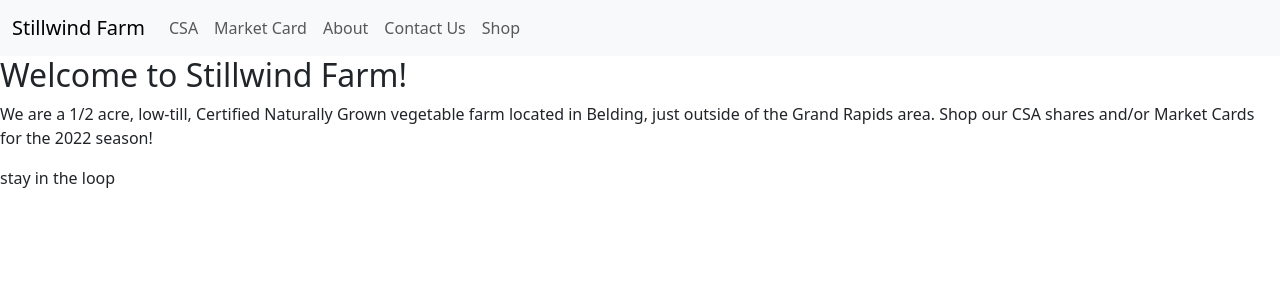
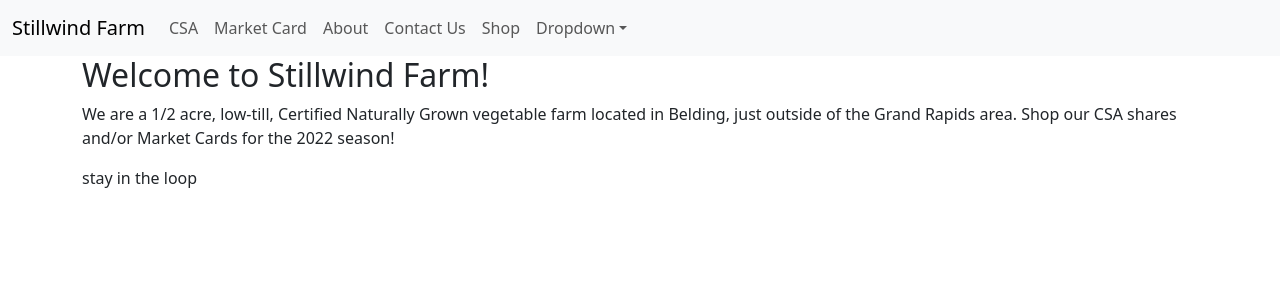
Before and after one commit to kencargill/stillwind-farm, a React (Create React App) app: page / in a window 1280 px wide. Shown: the top 300 px of the page. Built offline with nearby package versions, Linux system fonts and the light colour scheme.

Commit message:
corrected import of bootstrap

```diff
--- a/package.json
+++ b/package.json
@@ -11,7 +11,7 @@
     "@types/node": "^16.7.13",
     "@types/react": "^18.0.0",
     "@types/react-dom": "^18.0.0",
-    "bootstrap": "^5.3.0-alpha1",
+    "bootstrap": "5.3.0-alpha1",
     "jquery": "^3.6.3",
     "react": "^18.2.0",
     "react-dom": "^18.2.0",
--- a/public/index.html
+++ b/public/index.html
@@ -26,11 +26,10 @@
       Learn how to configure a non-root public URL by running `npm run build`.
     -->
     <title>stillwind farm!</title>
+    <link href="https://cdn.jsdelivr.net/npm/bootstrap@5.3.0-alpha1/dist/css/bootstrap.min.css" rel="stylesheet" integrity="sha384-GLhlTQ8iRABdZLl6O3oVMWSktQOp6b7In1Zl3/Jr59b6EGGoI1aFkw7cmDA6j6gD" crossorigin="anonymous">
   </head>
   <body>
     <script src="https://code.jquery.com/jquery-3.2.1.slim.min.js" integrity="sha384-KJ3o2DKtIkvYIK3UENzmM7KCkRr/rE9/Qpg6aAZGJwFDMVNA/GpGFF93hXpG5KkN" crossorigin="anonymous"></script>
-<script src="https://cdn.jsdelivr.net/npm/popper.js@1.12.9/dist/umd/popper.min.js" integrity="sha384-ApNbgh9B+Y1QKtv3Rn7W3mgPxhU9K/ScQsAP7hUibX39j7fakFPskvXusvfa0b4Q" crossorigin="anonymous"></script>
-<script src="https://cdn.jsdelivr.net/npm/bootstrap@4.0.0/dist/js/bootstrap.min.js" integrity="sha384-JZR6Spejh4U02d8jOt6vLEHfe/JQGiRRSQQxSfFWpi1MquVdAyjUar5+76PVCmYl" crossorigin="anonymous"></script>
     <div id="root"></div>
     <!--
       This HTML file is a template.
@@ -42,5 +41,6 @@
       To begin the development, run `npm start` or `yarn start`.
       To create a production bundle, use `npm run build` or `yarn build`.
     -->
+    <script src="https://cdn.jsdelivr.net/npm/bootstrap@5.3.0-alpha1/dist/js/bootstrap.bundle.min.js" integrity="sha384-w76AqPfDkMBDXo30jS1Sgez6pr3x5MlQ1ZAGC+nuZB+EYdgRZgiwxhTBTkF7CXvN" crossorigin="anonymous"></script>
   </body>
 </html>
--- a/src/components/homePage.tsx
+++ b/src/components/homePage.tsx
@@ -1,6 +1,6 @@
 export default function HomePage () {
     return (
-        <div>
+        <div className="container">
             <h2>Welcome to Stillwind Farm!</h2>
             <p>We are a 1/2 acre, low-till, Certified Naturally Grown vegetable farm located in Belding, just outside of the Grand Rapids area. Shop our CSA shares and/or Market Cards for the 2022 season!</p>
             <p>stay in the loop</p>
--- a/src/components/navbar.tsx
+++ b/src/components/navbar.tsx
@@ -5,8 +5,8 @@
     return (
         <nav className="navbar navbar-expand-lg bg-body-tertiary">
         <div className="container-fluid">
-{/*
-        <a className="navbar-brand" href="/">
+            {/* <div className='row'> */}
+                {/* <a className="navbar-brand" href="/">
                     <img src={melonPic} alt="melon" width="50"/>
                 </a> */}
 
@@ -40,7 +40,7 @@
                         <a className="nav-link" href="/shop">Shop</a>
                     </li>
 
-            {/* <li className="nav-item dropdown">
+                    <li className="nav-item dropdown">
                         <a className="nav-link dropdown-toggle" href="#" role="button" data-bs-toggle="dropdown" aria-expanded="false">
                         Dropdown
                         </a>
@@ -50,12 +50,12 @@
                         <li><hr className="dropdown-divider"/></li>
                         <li><a className="dropdown-item" href="#">Something else here</a></li>
                         </ul>
-            </li> */}
+                    </li>
 
                     </ul>
 
                 </div>
-
+            {/* </div> */}
         </div>
         </nav>
     )
```
Also changed, not shown: 1 other file (tests, documents, lock files or other folders). Lines whose indentation alone changed are shown as unchanged.
